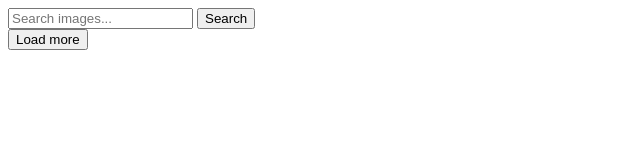
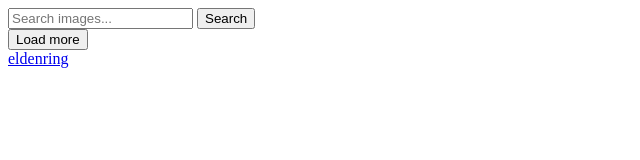
Before and after one commit to ZionLodge/goit-js-hw-11, a plain HTML site: page index.html in a window 1280 px wide. Shown: the full height of the page, 0-640 px from the left. Drawn offline with Linux system fonts and the light colour scheme.

Commit message:
Deploying to gh-pages from @ ZionLodge/goit-js-hw-11@710197a196134b6f5b719fae6443b104ed88b7dc 🚀

```diff
--- a/index.html
+++ b/index.html
@@ -1 +1 @@
-<!DOCTYPE html><html lang="ru"><head><meta charset="utf-8"><meta name="viewport" content="width=device-width, initial-scale=1.0"><title>Modern Searching</title><link rel="preconnect" href="https://fonts.googleapis.com"><link rel="preconnect" href="https://fonts.gstatic.com" crossorigin><link href="https://fonts.googleapis.com/css2?family=Roboto:wght@400;500;700&display=swap" rel="stylesheet"><link rel="stylesheet" href="/goit-js-hw-11/index.0c1786da.css"><script type="module" src="/goit-js-hw-11/index.ced85626.js"></script><script src="/goit-js-hw-11/index.a959d4ba.js" nomodule="" defer></script></head><body> <form class="search-form" id="search-form"> <input type="text" name="search" autocomplete="off" placeholder="Search images..."> <button type="submit">Search</button> </form> <div class="container"> <div class="gallery"></div> <button type="button" class="load-more">Load more</button> </div> <script src="/goit-js-hw-11/index.ced85626.js" type="module"></script><script src="/goit-js-hw-11/index.a959d4ba.js" nomodule="" defer></script> </body></html>
+<!DOCTYPE html><html lang="ru"><head><meta charset="utf-8"><meta name="viewport" content="width=device-width, initial-scale=1.0"><title>Modern Searching</title><link rel="preconnect" href="https://fonts.googleapis.com"><link rel="preconnect" href="https://fonts.gstatic.com" crossorigin><link href="https://fonts.googleapis.com/css2?family=Roboto:wght@400;500;700&display=swap" rel="stylesheet"><link rel="stylesheet" href="/goit-js-hw-11/index.0c1786da.css"><script type="module" src="/goit-js-hw-11/index.ced85626.js"></script><script src="/goit-js-hw-11/index.a959d4ba.js" nomodule="" defer></script></head><body> <form class="search-form" id="search-form"> <input type="text" name="search" autocomplete="off" placeholder="Search images..."> <button type="submit">Search</button> </form> <div class="container"> <div class="gallery"></div> <button type="button" class="load-more">Load more</button> </div> <a href="https://eldenring.wiki.fextralife.com/Game+Progress+Route">eldenring</a> <script src="/goit-js-hw-11/index.ced85626.js" type="module"></script><script src="/goit-js-hw-11/index.a959d4ba.js" nomodule="" defer></script> </body></html>
```
